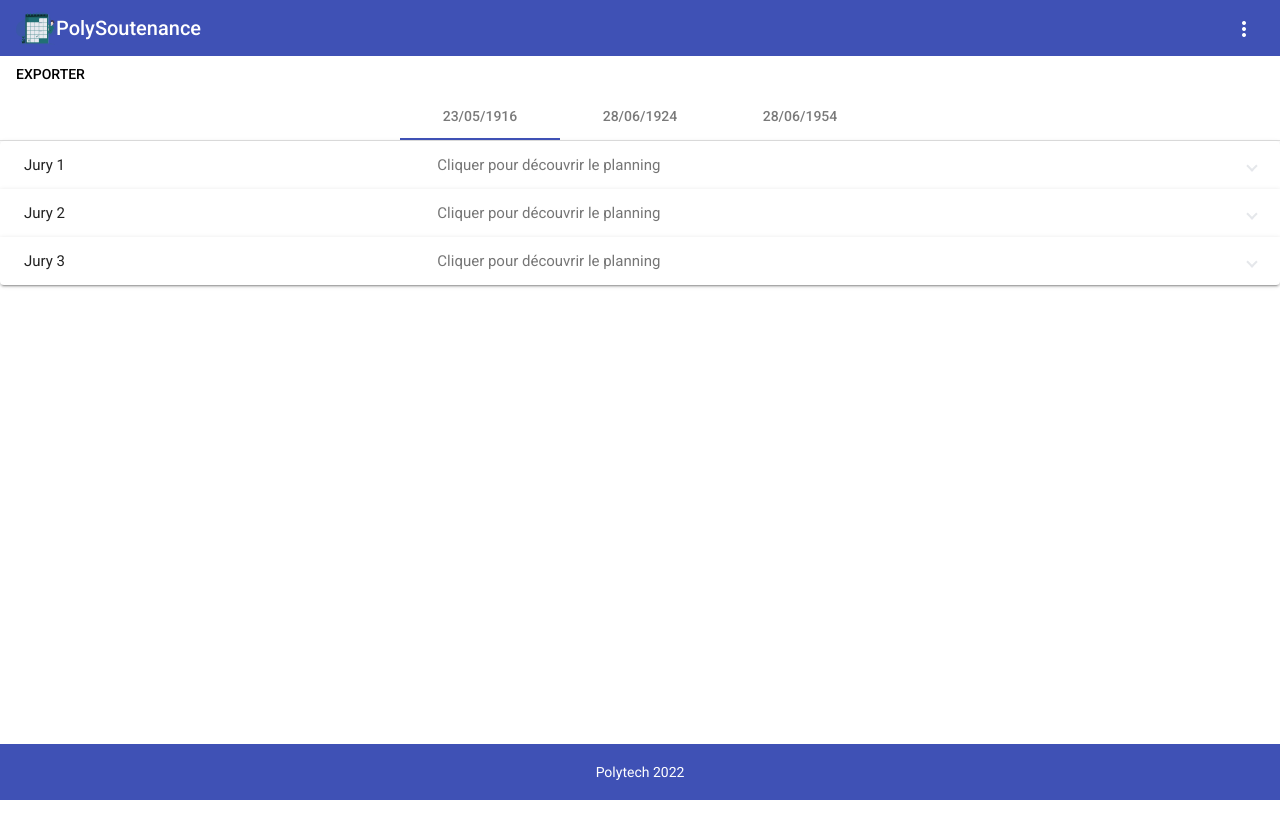
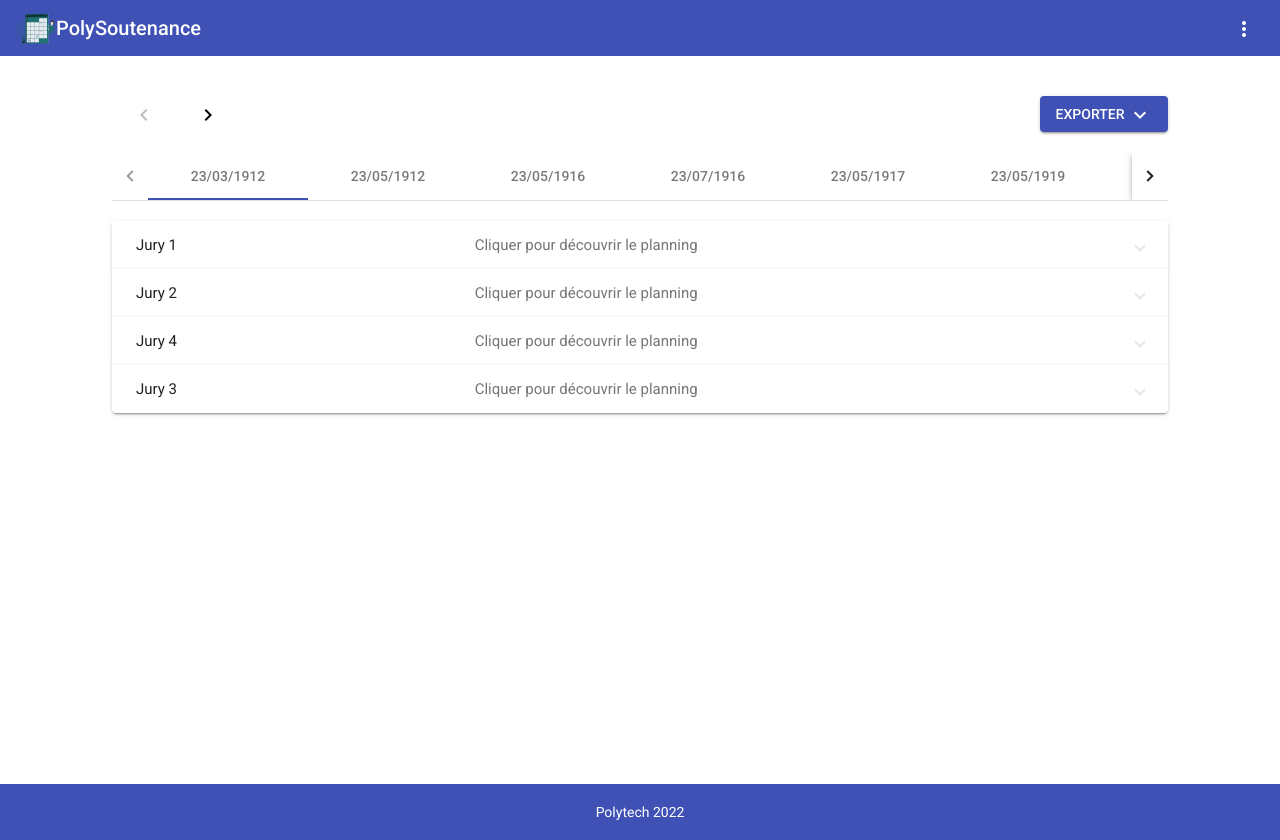
Before and after one commit to Ptut4APolytech/projet_soutenance, an Angular app in the folder frontend/: page / in a window 1280 px wide. Before the commit the page ends 800 px from the top, so only its background shows below. Built offline with nearby package versions, Linux system fonts and the light colour scheme.

Commit message:
Feat(US20) : Homepage CSS (#70)
c'est ok

```diff
--- a/frontend/src/app/home-page/home-page-view/home-page-view.component.html
+++ b/frontend/src/app/home-page/home-page-view/home-page-view.component.html
@@ -1,2 +1,4 @@
-<app-no-planning *ngIf="!planning"></app-no-planning>
-<app-planning-view *ngIf="planning"></app-planning-view>
+<div class="mt-10 lg:px-28 md:px-16 sm:px-8">
+    <app-no-planning *ngIf="!planning"></app-no-planning>
+    <app-planning-view *ngIf="planning"></app-planning-view>
+</div>
--- a/frontend/src/app/home-page/no-planning/no-planning.component.html
+++ b/frontend/src/app/home-page/no-planning/no-planning.component.html
@@ -1,5 +1,5 @@
 <div>
-    <div class="centered"><mat-icon class="big-icon">event</mat-icon></div>
+    <div class="centered" ><mat-icon class="big-icon">event</mat-icon></div>
     <h1 class="centered">Le planning des soutenances n'est pas encore disponible</h1>
     <p class="centered">Vous serez contacté quand celui-ci sera généré</p>
 </div>
--- a/frontend/src/app/home-page/planning-view/planning-view.component.html
+++ b/frontend/src/app/home-page/planning-view/planning-view.component.html
@@ -1,14 +1,25 @@
 <div>
-    <button mat-button [matMenuTriggerFor]="menu">EXPORTER</button>
+    <div class="flex justify-between">
+        <div>
+            <button #goLeftButton mat-button disabled (click)="goLeft()"><mat-icon>keyboard_arrow_left</mat-icon></button>
+            <button #goRightButton mat-button (click)="goRight()"><mat-icon>keyboard_arrow_right</mat-icon></button>
+        </div>
+        <button mat-raised-button [matMenuTriggerFor]="menu" color="primary">EXPORTER
+            <mat-icon>keyboard_arrow_down</mat-icon></button>
         <mat-menu #menu="matMenu">
             <button mat-menu-item>PDF</button>
             <button mat-menu-item>CSV</button>
         </mat-menu>
-    <mat-tab-group mat-align-tabs="center" (selectedTabChange)="selectDateTab($event)">
-        <mat-tab *ngFor="let date of dateRange" [label]="date.toLocaleDateString('fr')" ></mat-tab>
+    </div>
+    <div class="justify-center mt-5">
+        <mat-tab-group #tabGroup mat-align-tabs="center" (selectedTabChange)="selectDateTab($event)">
+            <mat-tab *ngFor="let date of dateRange" [label]="date.toLocaleDateString('fr')"></mat-tab>
         </mat-tab-group>
+    </div>
+    <div class="mt-5">
         <mat-accordion>
-        <mat-expansion-panel *ngFor="let j of juryDistinct; let i = index" [expanded]="step === i" (opened)="selectJuryData(j, i)">
+            <mat-expansion-panel *ngFor="let j of juryDistinct; let i = index" [expanded]="step === i"
+                (opened)="selectJuryData(j, i)">
                 <mat-expansion-panel-header>
                     <mat-panel-title>
                         Jury {{j}}
@@ -21,3 +32,4 @@
             </mat-expansion-panel>
         </mat-accordion>
     </div>
+</div>
--- a/frontend/src/app/home-page/planning-view/planning-view.component.ts
+++ b/frontend/src/app/home-page/planning-view/planning-view.component.ts
@@ -1,6 +1,6 @@
-import { Component, OnInit } from '@angular/core';
+import { Component, OnInit, ViewChild } from '@angular/core';
 import { MatTableDataSource } from '@angular/material/table';
-import { MatTabChangeEvent } from '@angular/material/tabs';
+import { MatTabChangeEvent, MatTabHeader } from '@angular/material/tabs';
 import { Subject } from 'rxjs';
 
 @Component({
@@ -17,6 +17,11 @@ export class PlanningViewComponent implements OnInit {
   juryDistinct: Number[] = [];
   step: Number = -1;
   changingTab: Subject<boolean> = new Subject();
+  tabIndex: number = 0;
+
+  @ViewChild('tabGroup') tabGroup: any;
+  @ViewChild('goRightButton') goRightButton: any;
+  @ViewChild('goLeftButton') goLeftButton: any;
 
   constructor() {}
 
@@ -39,6 +44,7 @@ export class PlanningViewComponent implements OnInit {
     let dateParts = event.tab.textLabel.split('/');
     var dateObject = new Date(+dateParts[2], +dateParts[1] - 1, +dateParts[0]);
     this.selectedDate = new Date(dateObject);
+    this.tabIndex = this.tabGroup.selectedIndex;
     this.step = -1;
   }
 
@@ -49,6 +55,28 @@ export class PlanningViewComponent implements OnInit {
     );
     this.step = index;
     this.changingTab.next(true);
+  }
+
+  goRight() {
+    this.tabIndex++;
+    if (this.tabIndex == this.dateRange.length - 1) {
+      this.goRightButton._disabled = true;
+    } else {
+      this.goLeftButton._disabled = false;
+    }
+    this.tabGroup.selectedIndex = this.tabIndex;
+    this.selectedDate = this.dateRange[this.tabIndex];
+  }
+
+  goLeft() {
+    this.tabIndex--;
+    if (this.tabIndex == 0) {
+      this.goLeftButton._disabled = true;
+    } else {
+      this.goRightButton._disabled = false;
+    }
+    this.tabGroup.selectedIndex = this.tabIndex;
+    this.selectedDate = this.dateRange[this.tabIndex];
   }
 }
 
@@ -71,7 +99,7 @@ const ELEMENT_DATA: SoutenanceJury[] = [
     jury: 1,
   },
   {
-    date: new Date(1916, 4, 23),
+    date: new Date(1917, 4, 23),
     timeSlot: '8h - 8h30',
     apprentice: 'Leo TOTON',
     tutor: 'Aluminum',
@@ -79,7 +107,7 @@ const ELEMENT_DATA: SoutenanceJury[] = [
     jury: 1,
   },
   {
-    date: new Date(1916, 4, 23),
+    date: new Date(1919, 4, 23),
     timeSlot: '8h - 8h30',
     apprentice: 'Celestin DEAL',
     tutor: 'Aluminum',
@@ -87,15 +115,15 @@ const ELEMENT_DATA: SoutenanceJury[] = [
     jury: 2,
   },
   {
-    date: new Date(1916, 4, 23),
+    date: new Date(1912, 4, 23),
     timeSlot: '8h - 8h30',
     apprentice: 'Julien ROBIN',
     tutor: 'Aluminum',
     room: 19,
-    jury: 2,
+    jury: 4,
   },
   {
-    date: new Date(1916, 4, 23),
+    date: new Date(1912, 2, 23),
     timeSlot: '8h - 8h30',
     apprentice: 'Pauline FRANQUELIN',
     tutor: 'Aluminum',
@@ -103,7 +131,7 @@ const ELEMENT_DATA: SoutenanceJury[] = [
     jury: 2,
   },
   {
-    date: new Date(1916, 4, 23),
+    date: new Date(1916, 6, 23),
     timeSlot: '8h - 8h30',
     apprentice: 'Robin LUSSON',
     tutor: 'Aluminum',
@@ -127,7 +155,7 @@ const ELEMENT_DATA: SoutenanceJury[] = [
     jury: 3,
   },
   {
-    date: new Date(1924, 5, 28),
+    date: new Date(1924, 5, 25),
     timeSlot: '8h - 8h30',
     apprentice: 'Lilian LABROSSE',
     tutor: 'Aluminum',
```
Lines whose indentation alone changed are shown as unchanged.
